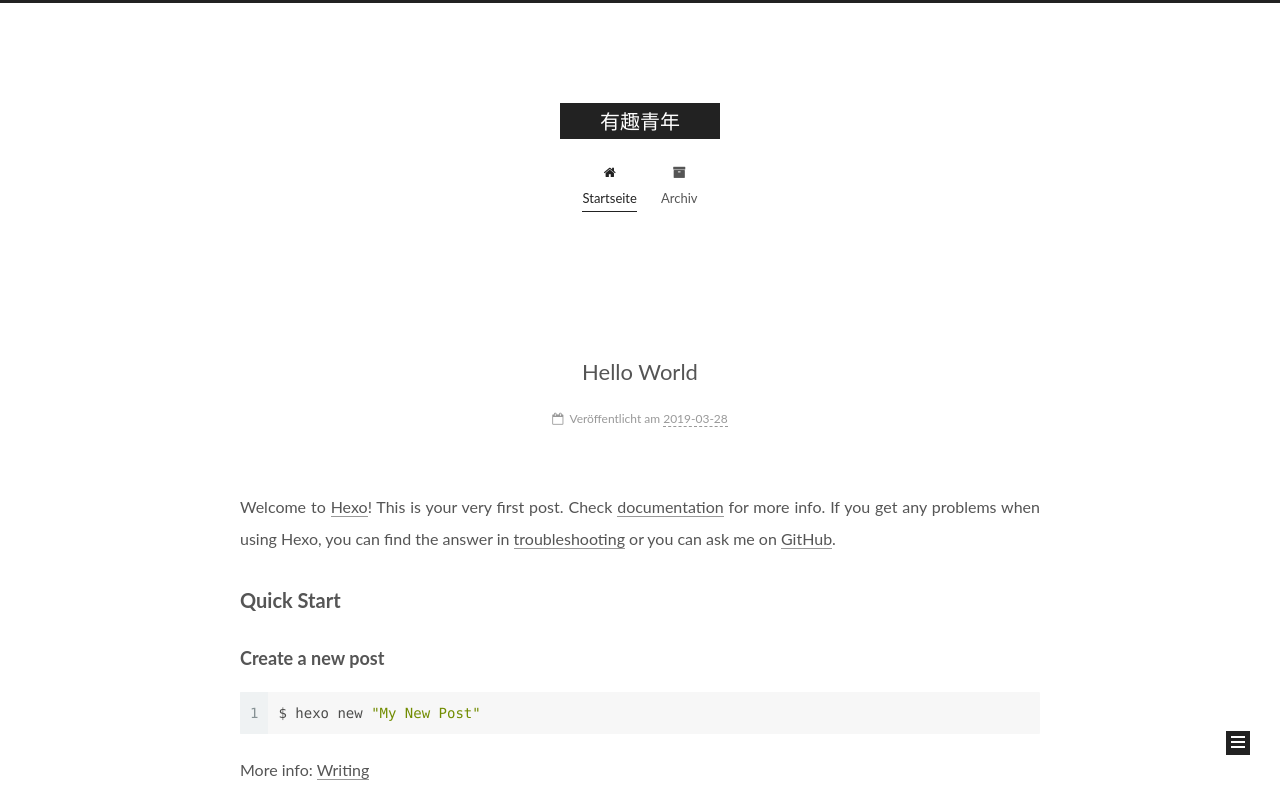
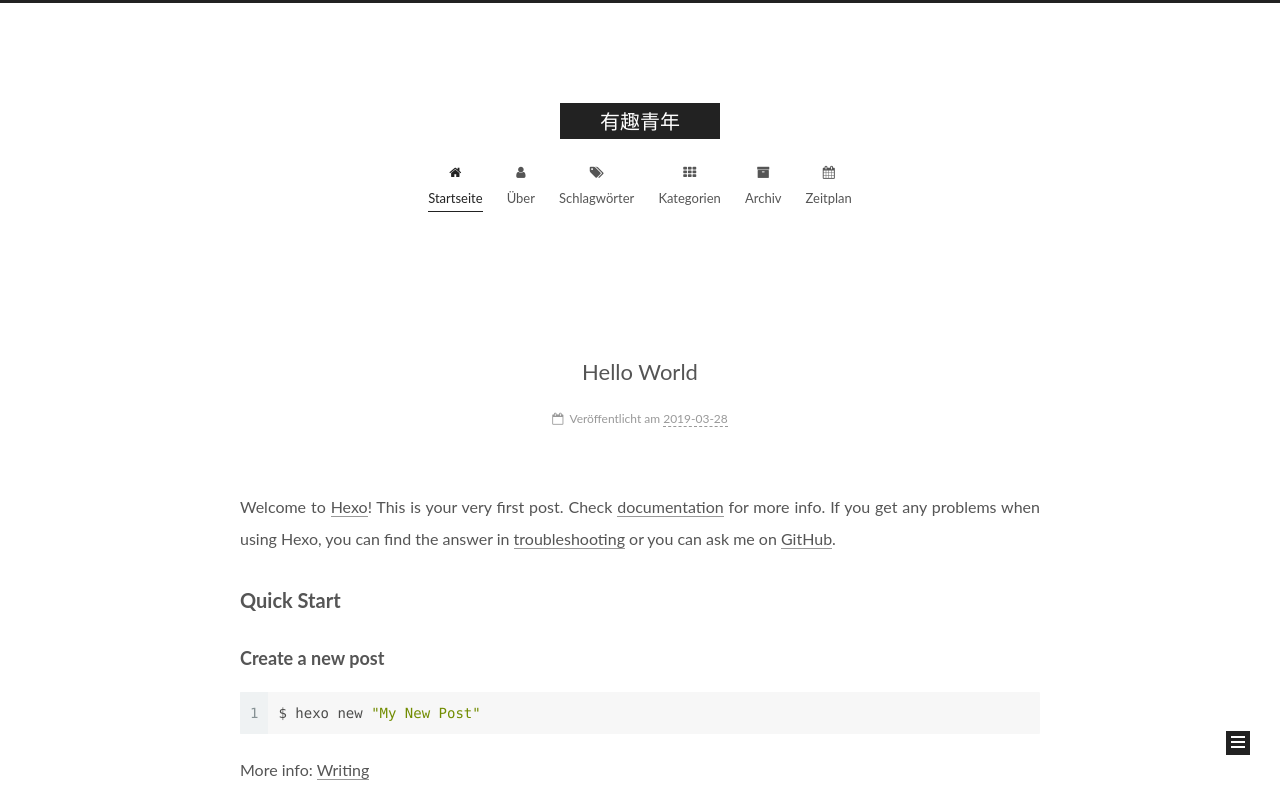
Before and after one commit to zhencma/zhencma.github.io, a plain HTML site: page index.html in a window 1280 px wide. Shown: the top 800 px of the page. Drawn offline with Linux system fonts and the light colour scheme.

Commit message:
Site updated: 2019-03-28 23:23:03

```diff
--- a/index.html
+++ b/index.html
@@ -14,7 +14,7 @@
 
 
 
-<html class="theme-next muse use-motion" lang>
+<html class="theme-next muse use-motion" lang="zh-CN.yml">
 <head><meta name="generator" content="Hexo 3.8.0">
   <meta charset="UTF-8">
 <meta http-equiv="X-UA-Compatible" content="IE=edge">
@@ -100,7 +100,7 @@
 <meta property="og:title" content="有趣青年">
 <meta property="og:url" content="http://yoursite.com/index.html">
 <meta property="og:site_name" content="有趣青年">
-<meta property="og:locale" content="default">
+<meta property="og:locale" content="zh-CN.yml">
 <meta name="twitter:card" content="summary">
 <meta name="twitter:title" content="有趣青年">
 
@@ -161,7 +161,7 @@
 
 </head>
 
-<body itemscope itemtype="http://schema.org/WebPage" lang="default">
+<body itemscope itemtype="http://schema.org/WebPage" lang="zh-CN.yml">
 
 
 
@@ -224,6 +224,57 @@
 
 
 
+          <li class="menu-item menu-item-about">
+
+
+
+
+
+
+
+
+
+    <a href="/about/" rel="section"><i class="menu-item-icon fa fa-fw fa-user"></i> <br>Über</a>
+
+  </li>
+
+
+
+
+          <li class="menu-item menu-item-tags">
+
+
+
+
+
+
+
+
+
+    <a href="/tags/" rel="section"><i class="menu-item-icon fa fa-fw fa-tags"></i> <br>Schlagwörter</a>
+
+  </li>
+
+
+
+
+          <li class="menu-item menu-item-categories">
+
+
+
+
+
+
+
+
+
+    <a href="/categories/" rel="section"><i class="menu-item-icon fa fa-fw fa-th"></i> <br>Kategorien</a>
+
+  </li>
+
+
+
+
           <li class="menu-item menu-item-archives">
 
 
@@ -235,6 +286,23 @@
 
 
     <a href="/archives/" rel="section"><i class="menu-item-icon fa fa-fw fa-archive"></i> <br>Archiv</a>
+
+  </li>
+
+
+
+
+          <li class="menu-item menu-item-schedule">
+
+
+
+
+
+
+
+
+
+    <a href="/schedule/" rel="section"><i class="menu-item-icon fa fa-fw fa-calendar"></i> <br>Zeitplan</a>
 
   </li>
 
```
Also changed, not shown: 2019/03/28/hello-world/index.html (+71 -3 lines), archives/2019/03/index.html (+83 -3 lines), archives/2019/index.html (+83 -3 lines), archives/index.html (+83 -3 lines).
